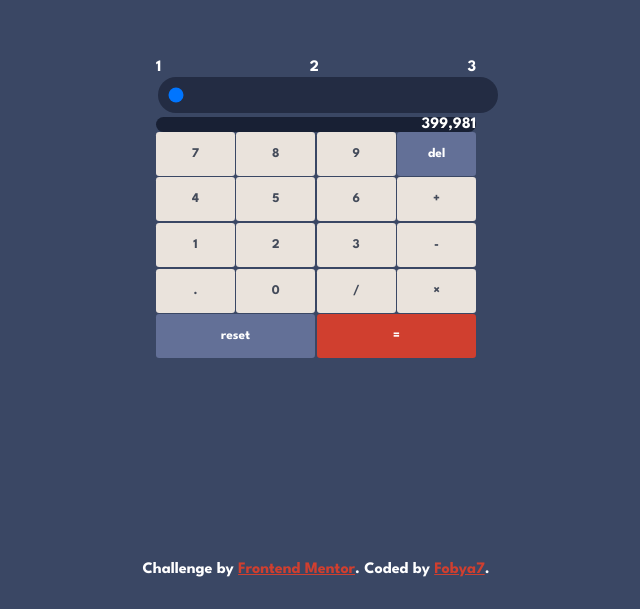
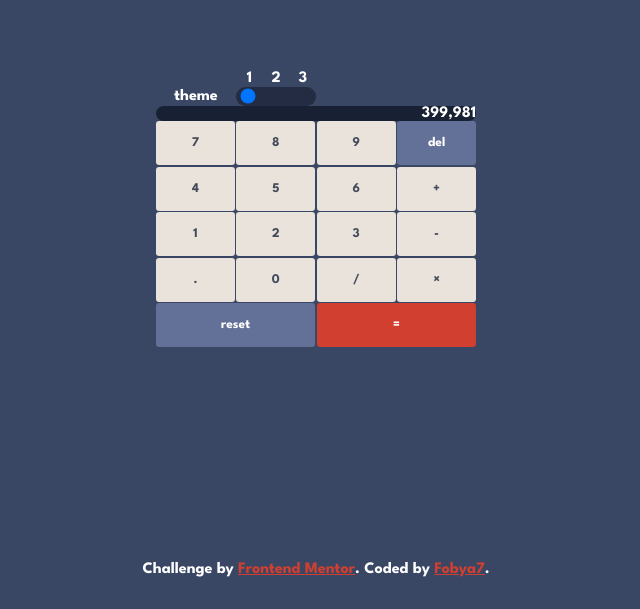
Before and after one commit to zofia-mm/calc, an Angular app: page / in a window 1280 px wide. Shown: the part 191-800 px from the top of the page, without its empty margins (324-964 px from the left). Built offline with nearby package versions, Linux system fonts and the light colour scheme.

Commit message:
finished switch

```diff
--- a/src/app/app.component.html
+++ b/src/app/app.component.html
@@ -4,7 +4,7 @@
     <div class="main-content">
         <switch
             [theme]="themeController.theme"
-            [show]="themeController.toggleTheme"
+            [onSwitchValueChange]="themeController.toggleTheme"
             ></switch>
         <screen [theme]="themeController.theme"></screen>
         <keyboard [theme]="themeController.theme"></keyboard>
--- a/src/app/switch/switch-layout.component.scss
+++ b/src/app/switch/switch-layout.component.scss
@@ -1,14 +1,50 @@
 
-input
+/* grid */
+:host > * {
+    display: grid;
+    grid-template-columns: 5rem 5rem;
+    grid-auto-rows: 1rem 1.2rem;
+    row-gap: 0;
+    column-gap: 0;
+    }
+.switch-label {
+    grid-column: 1;
+    grid-row: 2;
+    }
+.labels {
+    grid-column: 2;
+    grid-row: 1;
+    }
+input {
+    grid-column: 2;
+    grid-row: 2;
+    }
+
+
+.switch-label
 {
+    text-align: center;
+    display: flex;
+    align-content: center;
+    & * { margin: auto; }
+}
+
+input[type=range]
+{
+    margin: 0;
     border-radius: 99px;
-    padding: 10px;
-    width: 100%;
+    padding: 5%;
 }
 
 .labels
 {
     display: flex;
     flex-flow: row;
-    justify-content: space-between;
 }
+.label
+{
+    text-align: center;
+    display: block;
+    flex-grow: 1;
+    flex-basis: 0;
+}
--- a/src/app/switch/switch.component.html
+++ b/src/app/switch/switch.component.html
@@ -1,11 +1,16 @@
 <div class="{{ theme }}">
+
+    <div class="switch-label">
+        <p>theme</p>
+    </div>
     <div class="labels">
-        <div class="label">1</div>
-        <div class="label">2</div>
-        <div class="label">3</div>
+        <div class="label" *ngFor="let label of ['1','2','3']">
+            {{ label }}
+        </div>
     </div>
     <input
         type="range" min="1" max="3" value="2"
-        [(ngModel)]="val" #ctrl="ngModel" (ngModelChange)="show(val)"
+        [(ngModel)]="switchValue" #ctrl="ngModel" (ngModelChange)="onSwitchValueChange(switchValue)"
         >
+
 </div>
```
Also changed, not shown: src/app/switch/switch.component.ts (+2 -7 lines), 1 other file (tests, documents, lock files or other folders).
